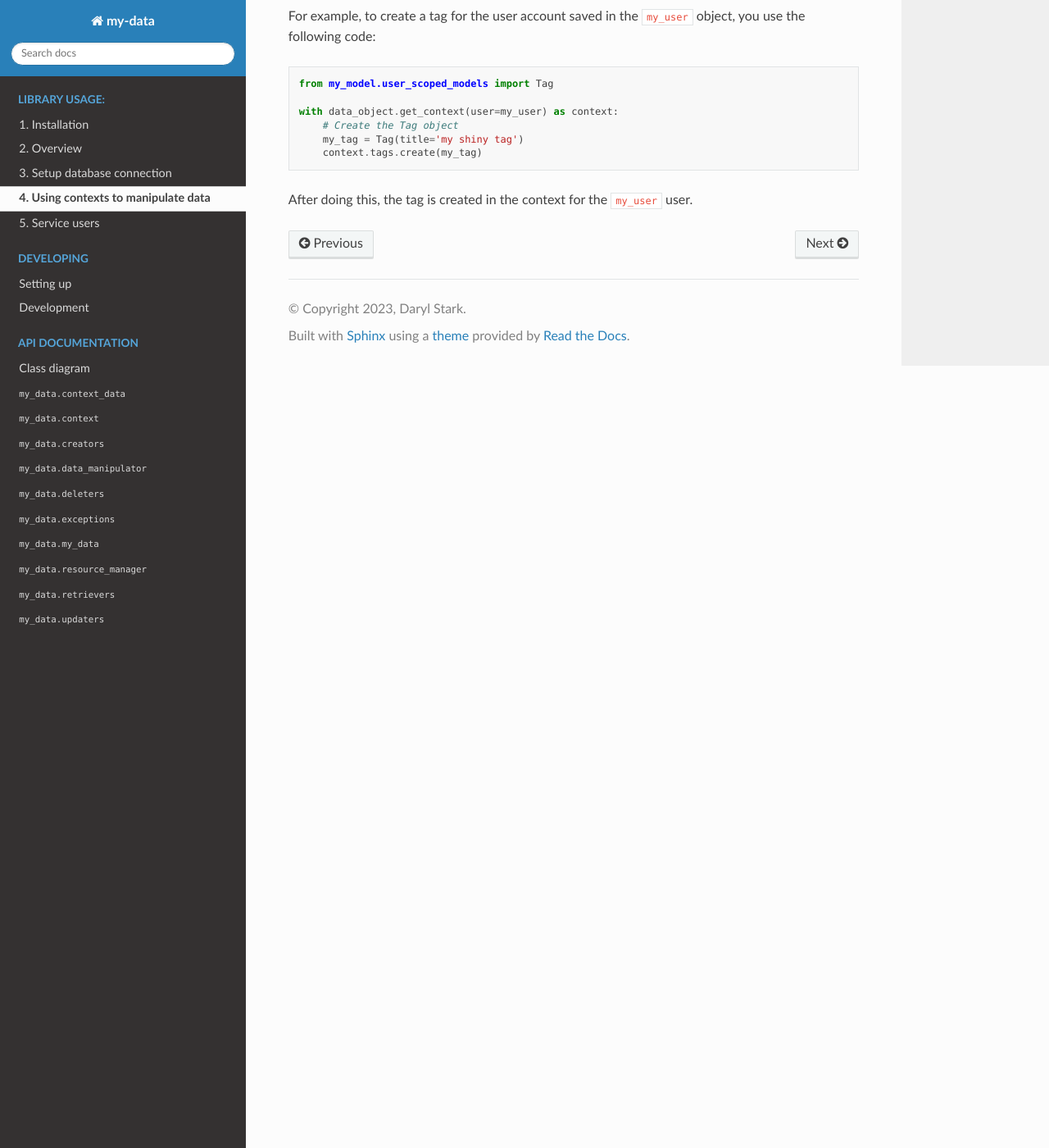
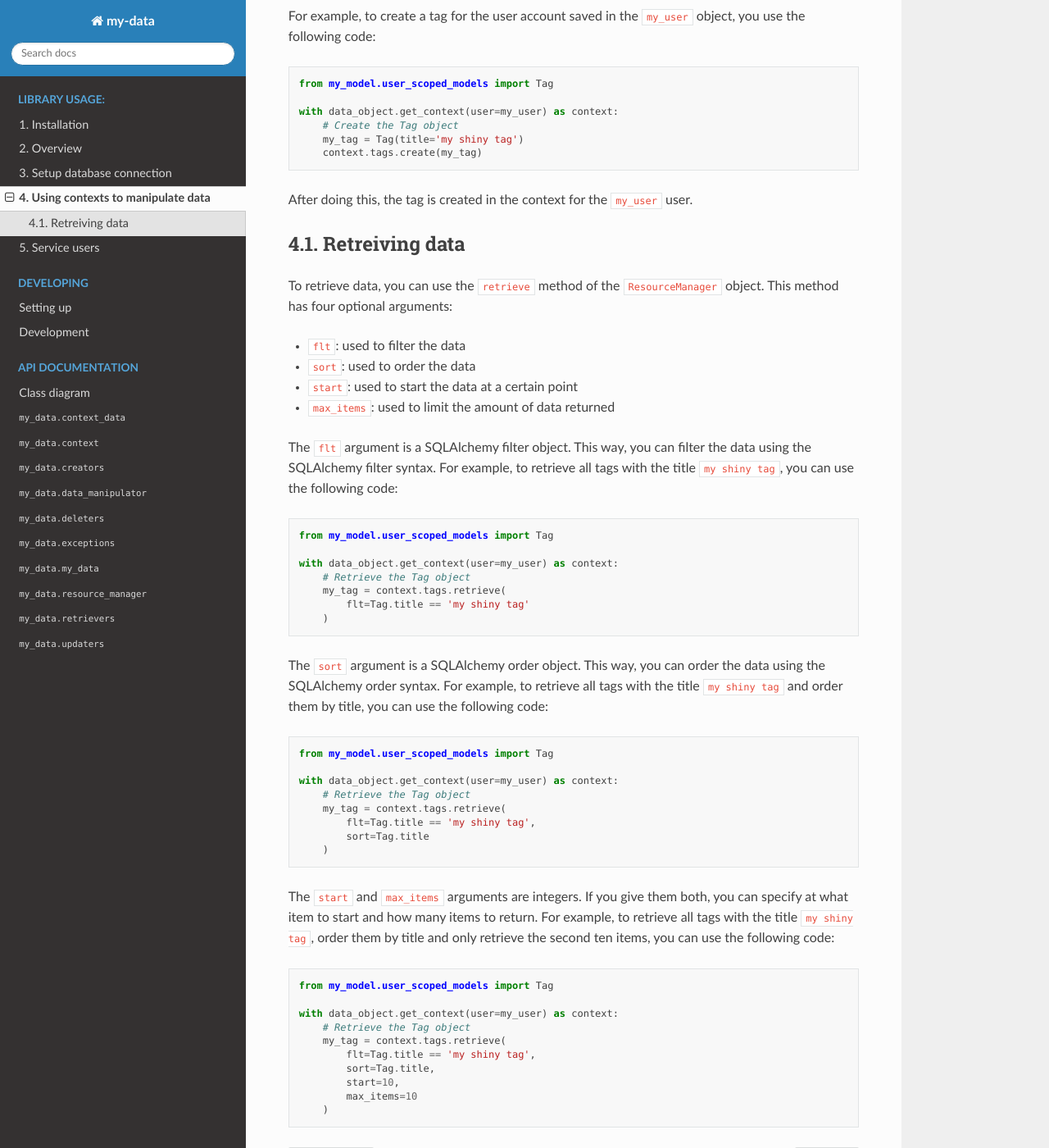
Before and after one commit to DarylStark/my_data, a Sphinx documentation site: the page built from docs/source/usage/contexts.rst, in a window 1280 px wide and 1400 px high, scrolled down 1003 px. Shown: the whole window at 82% size. Built offline with Sphinx 7.4.7 and the Read the Docs theme 2.0.0, drawn with Linux system fonts in a browser that asks for light colours.

Commit message:
Add data retrieval documentation to contexts.rst

```diff
--- a/docs/source/usage/contexts.rst
+++ b/docs/source/usage/contexts.rst
@@ -43,3 +43,53 @@ For example, to create a tag for the user account saved in the ``my_user`` objec
         context.tags.create(my_tag)
 
 After doing this, the tag is created in the context for the ``my_user`` user.
+
+Retreiving data
+---------------
+
+To retrieve data, you can use the ``retrieve`` method of the ``ResourceManager`` object. This method has four optional arguments:
+
+* ``flt``: used to filter the data
+* ``sort``: used to order the data
+* ``start``: used to start the data at a certain point
+* ``max_items``: used to limit the amount of data returned
+
+The ``flt`` argument is a SQLAlchemy filter object. This way, you can filter the data using the SQLAlchemy filter syntax. For example, to retrieve all tags with the title ``my shiny tag``, you can use the following code:
+
+.. code-block:: python
+
+    from my_model.user_scoped_models import Tag
+
+    with data_object.get_context(user=my_user) as context:
+        # Retrieve the Tag object
+        my_tag = context.tags.retrieve(
+            flt=Tag.title == 'my shiny tag'
+        )
+
+The ``sort`` argument is a SQLAlchemy order object. This way, you can order the data using the SQLAlchemy order syntax. For example, to retrieve all tags with the title ``my shiny tag`` and order them by title, you can use the following code:
+
+.. code-block:: python
+
+    from my_model.user_scoped_models import Tag
+
+    with data_object.get_context(user=my_user) as context:
+        # Retrieve the Tag object
+        my_tag = context.tags.retrieve(
+            flt=Tag.title == 'my shiny tag',
+            sort=Tag.title
+        )
+
+The ``start`` and ``max_items`` arguments are integers. If you give them both, you can specify at what item to start and how many items to return. For example, to retrieve all tags with the title ``my shiny tag``, order them by title and only retrieve the second ten items, you can use the following code:
+
+.. code-block:: python
+
+    from my_model.user_scoped_models import Tag
+
+    with data_object.get_context(user=my_user) as context:
+        # Retrieve the Tag object
+        my_tag = context.tags.retrieve(
+            flt=Tag.title == 'my shiny tag',
+            sort=Tag.title,
+            start=10,
+            max_items=10
+        )
```
